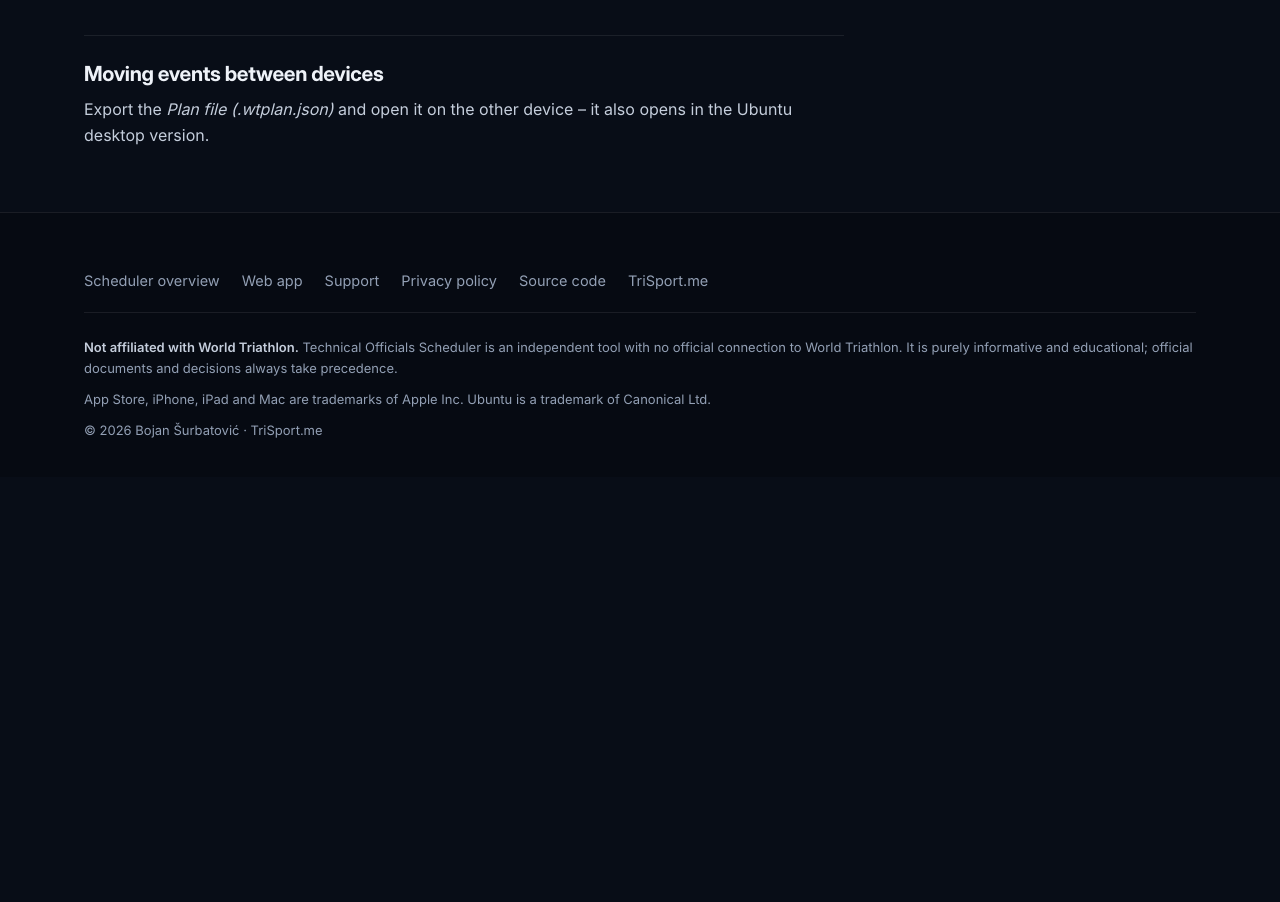
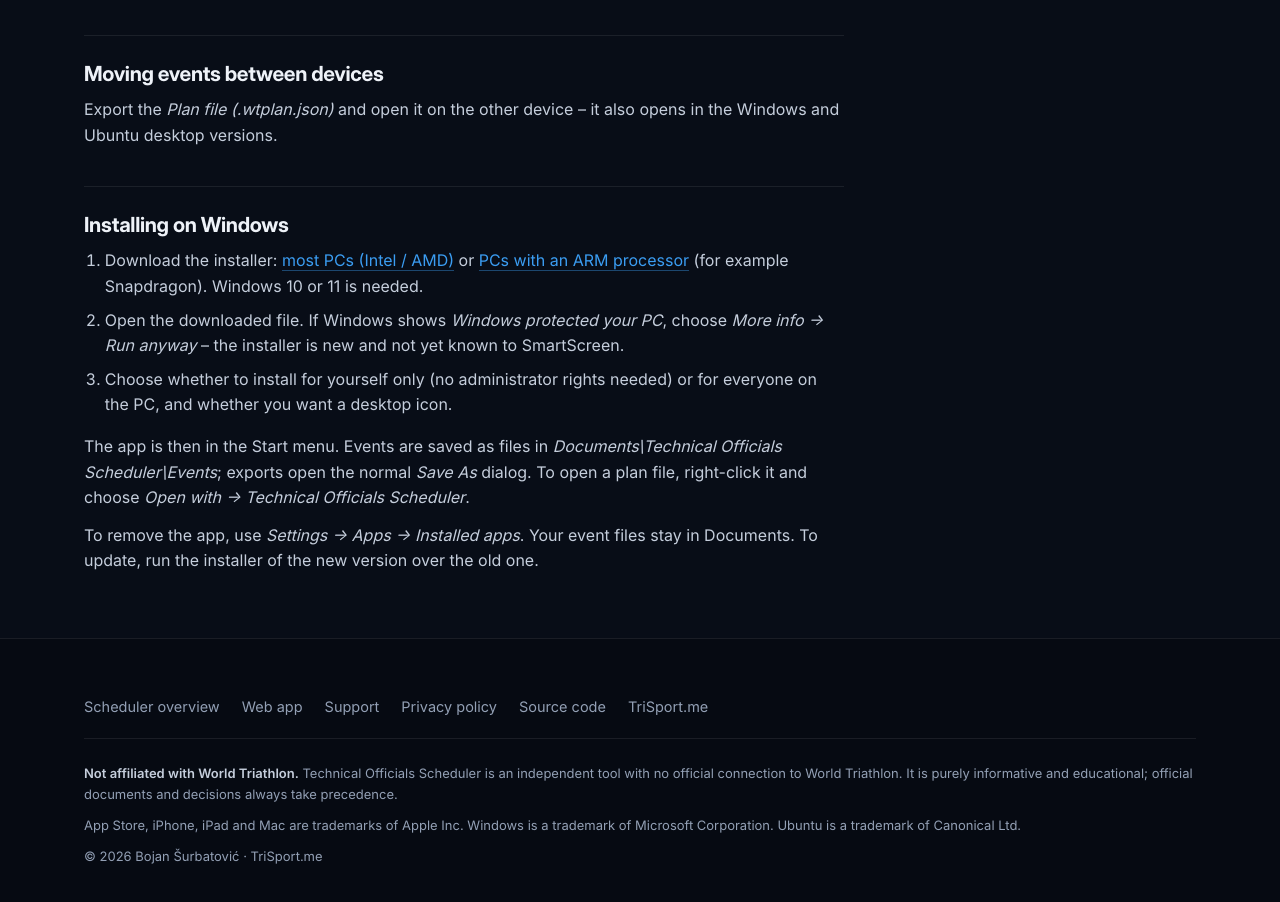
Before and after one commit to bojansurbatovic-web/technical-officials-scheduler, a website: page site/scheduler/support.html in a window 1280 px wide. Shown: the part 686-1588 px from the top of the page. Before the commit the page ends 1163 px from the top, so only its background shows below. Drawn offline with Linux system fonts and the light colour scheme.

Commit message:
trisport.me: Windows download for the Scheduler, install help; Windows release: version-less installer names, final release marked latest
Co-Authored-By: Claude Opus 5.5 <noreply@anthropic.com>
Claude-Session: https://claude.ai/code/session_01J2t64Ja8As5EZKiVCECKL9

```diff
--- a/site/assets/css/site.css
+++ b/site/assets/css/site.css
@@ -343,6 +343,8 @@ td.time { font-variant-numeric: tabular-nums; white-space: nowrap; }
 .sub-title .app-icon { width: 84px; height: 84px; }
 .sub-hero h1 { font-size: clamp(2.1rem, 4.6vw, 3.3rem); font-weight: 800; letter-spacing: -0.03em; }
 .sub-hero .platforms { color: var(--muted); margin-top: 8px; font-size: 15px; }
+.sub-hero .dl-note { color: var(--muted); font-size: 14px; margin-top: 14px; }
+.sub-hero .dl-note a { color: inherit; text-decoration: underline; text-underline-offset: 2px; }
 .sub-hero .lede { max-width: 44em; }
 .sub-hero .shots { margin-top: 56px; }
 .cols { display: grid; grid-template-columns: repeat(3, minmax(0, 1fr)); gap: 18px; }
--- a/site/scheduler/support.html
+++ b/site/scheduler/support.html
@@ -71,7 +71,15 @@
   <h2>Questions and problems</h2>
   <p>Please open an issue at <a href="https://github.com/bojansurbatovic-web/technical-officials-scheduler/issues">github.com/bojansurbatovic-web/technical-officials-scheduler/issues</a> and describe what you did, what you expected and your device.</p>
   <h2>Moving events between devices</h2>
-  <p>Export the <em>Plan file (.wtplan.json)</em> and open it on the other device – it also opens in the Ubuntu desktop version.</p>
+  <p>Export the <em>Plan file (.wtplan.json)</em> and open it on the other device – it also opens in the Windows and Ubuntu desktop versions.</p>
+  <h2 id="windows">Installing on Windows</h2>
+  <ol>
+    <li>Download the installer: <a href="https://github.com/bojansurbatovic-web/technical-officials-scheduler/releases/latest/download/TechnicalOfficialsScheduler-Setup-x64.exe" rel="noopener">most PCs (Intel / AMD)</a> or <a href="https://github.com/bojansurbatovic-web/technical-officials-scheduler/releases/latest/download/TechnicalOfficialsScheduler-Setup-arm64.exe" rel="noopener">PCs with an ARM processor</a> (for example Snapdragon). Windows 10 or 11 is needed.</li>
+    <li>Open the downloaded file. If Windows shows <em>Windows protected your PC</em>, choose <em>More info → Run anyway</em> – the installer is new and not yet known to SmartScreen.</li>
+    <li>Choose whether to install for yourself only (no administrator rights needed) or for everyone on the PC, and whether you want a desktop icon.</li>
+  </ol>
+  <p>The app is then in the Start menu. Events are saved as files in <em>Documents\Technical Officials Scheduler\Events</em>; exports open the normal <em>Save As</em> dialog. To open a plan file, right-click it and choose <em>Open with → Technical Officials Scheduler</em>.</p>
+  <p>To remove the app, use <em>Settings → Apps → Installed apps</em>. Your event files stay in Documents. To update, run the installer of the new version over the old one.</p>
 </div></div></section>
 </main>
 <footer class="footer">
@@ -81,7 +89,7 @@
     </div>
     <div class="legal" style="margin-top:0">
       <p><strong>Not affiliated with World Triathlon.</strong> Technical Officials Scheduler is an independent tool with no official connection to World Triathlon. It is purely informative and educational; official documents and decisions always take precedence.</p>
-      <p>App Store, iPhone, iPad and Mac are trademarks of Apple Inc. Ubuntu is a trademark of Canonical Ltd.</p>
+      <p>App Store, iPhone, iPad and Mac are trademarks of Apple Inc. Windows is a trademark of Microsoft Corporation. Ubuntu is a trademark of Canonical Ltd.</p>
       <p>© <span id="year">2026</span> Bojan Šurbatović · TriSport.me</p>
     </div>
   </div>
```
Also changed, not shown: site/index.html (+3 -2 lines), site/scheduler/index.html (+4 -2 lines), site/scheduler/privacy.html (+1 -1 lines), .github/workflows/windows.yml, site/assets/img/badge-windows.svg (added).
